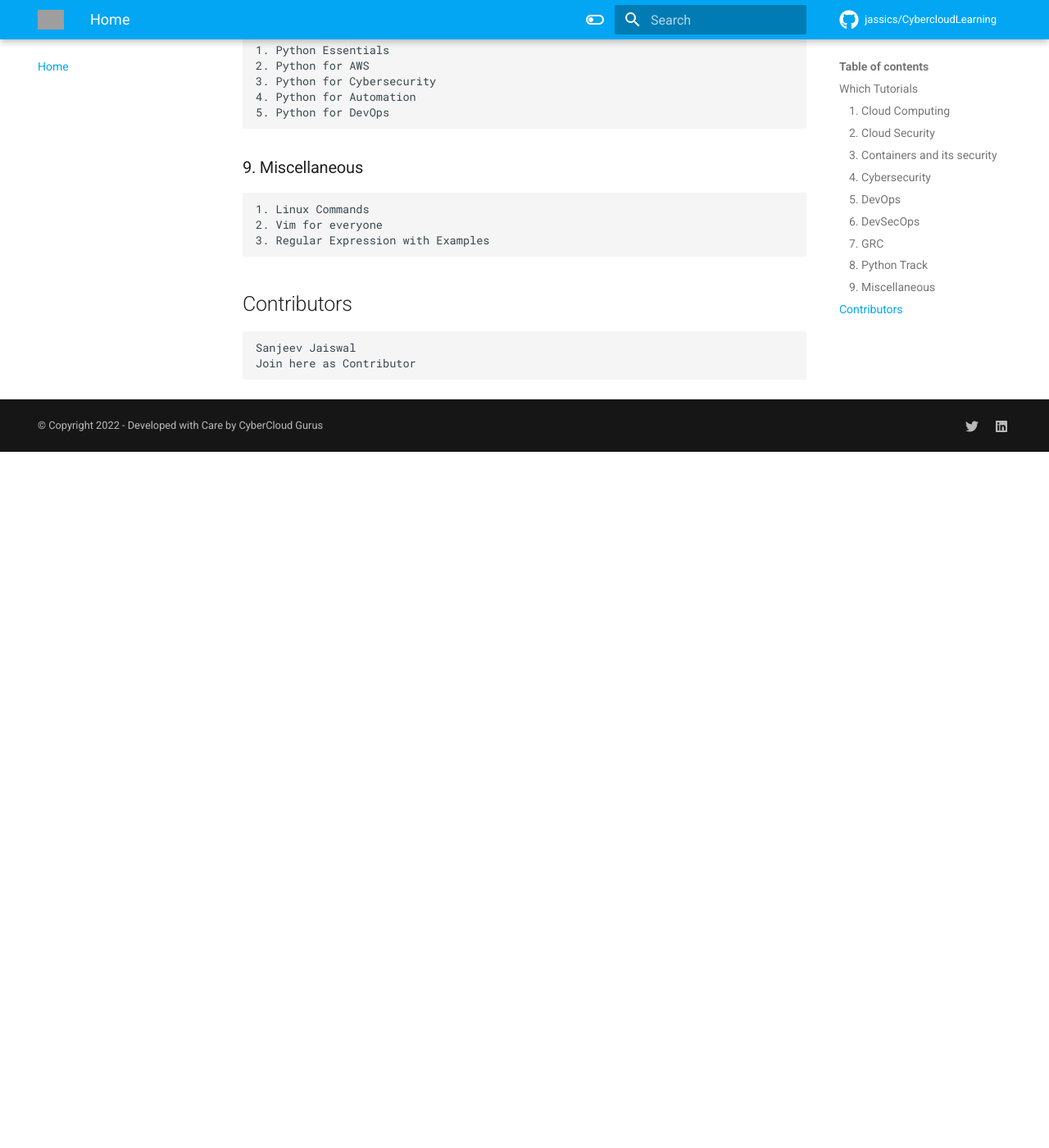
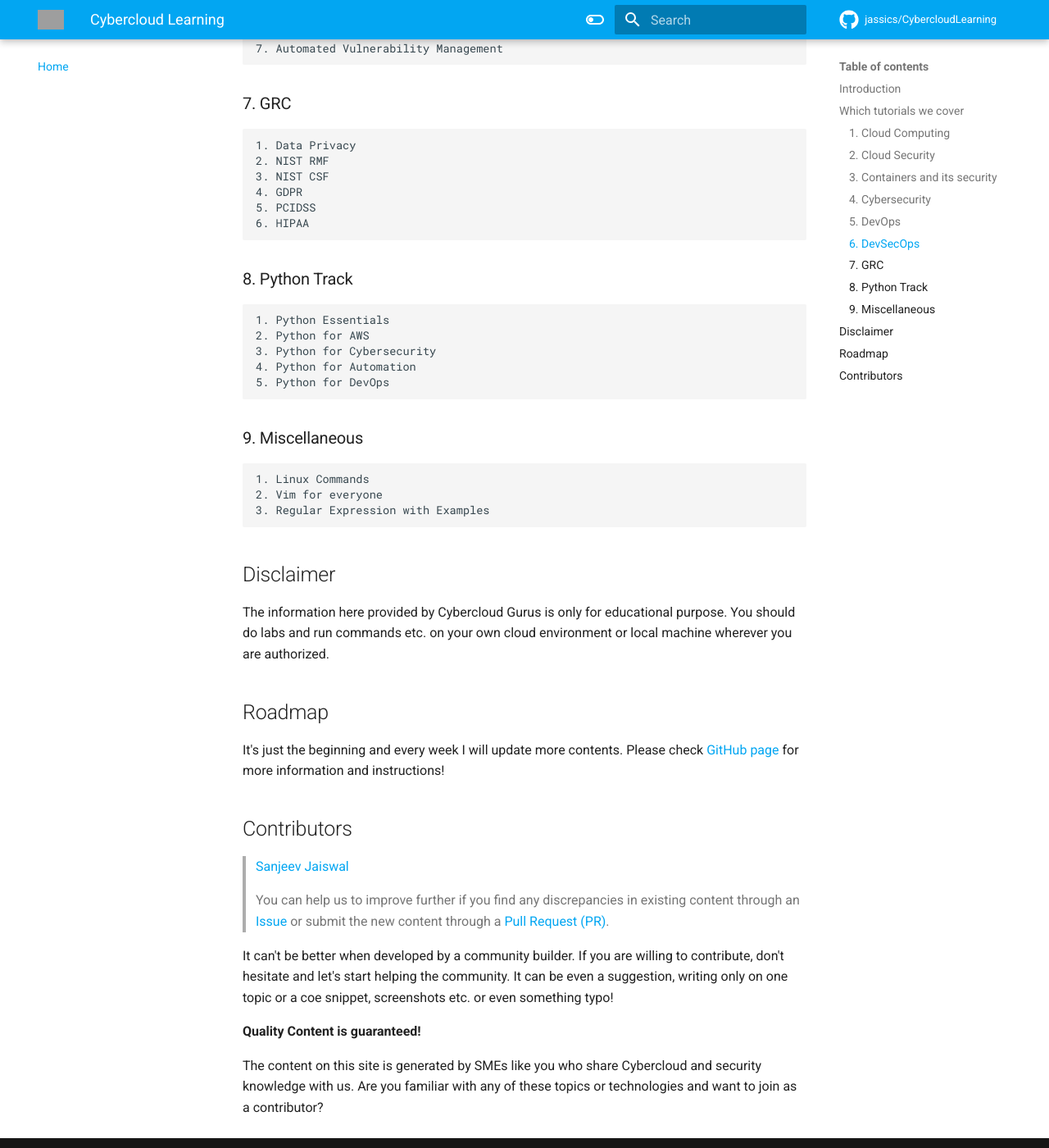
Before and after one commit to jassics/CybercloudLearning, an MkDocs documentation site: the page built from docs/index.md, in a window 1280 px wide and 1400 px high, scrolled down 1874 px. Shown: the whole window at 82% size. Built offline with MkDocs 1.6.1 and Material for MkDocs 9.7.7, drawn with Linux system fonts in a browser that asks for light colours; comment, search, counter and statistics services are not loaded; before the commit the page ends 2425 px from its top, so only the background shows below that; some of the changed text lies outside the part shown; grey boxes are pictures that could not be loaded.

Commit message:
Updated in structured way to main page

```diff
--- a/docs/index.md
+++ b/docs/index.md
@@ -1,8 +1,20 @@
+---
+title: Cybercloud Learning
+description: Single place to learn only necessary topics in Cloud and Security
+---
+
 # Welcome to Cybercloud Learnings
+## Introduction
+Cybercloud Learning is trying to put simple yet practical contents which can be used by beginners or experienced  professionals as revision or skills updated. The goal is to share this knowledge with the cloud and cybersecurity community to better understand offensive and defensive approach on cloud native technologies.
 
-Hello Learners. This space is solely for learning purpose and we will keep updating the tutorials time to time.
+All content on this site is developed by volunteers like us. If you'd like to be one of them, you can contribute your knowledge by submitting a [Pull Request](https://github.com/jassics/CybercloudLearning/pulls). We are open to content from any SMEs or educational institutes.
 
-## Which Tutorials
+Don't worry about submitting content in the wrong format or what section it should be a part of, we can always make improvements later :) When writing content: do try to credit the researcher who discovered it and link to their site/talk.
+
+> Inspired by hackingthe.cloud
+
+
+## Which tutorials we cover
 We will cover topics related to Cloud Computing, DevSecOps and Cybersecurity as mentioned below:
 
 ### 1. Cloud Computing
@@ -61,6 +73,24 @@
     2. Vim for everyone
     3. Regular Expression with Examples
 
+## Disclaimer
+The information here provided by Cybercloud Gurus is only for educational purpose.
+You should do labs and run commands etc. on your own cloud environment or local machine wherever you are authorized.
+
+## Roadmap
+It's just the beginning and every week I will update more contents.
+Please check [GitHub page](https://github.com/jassics/CybercloudLearning) for more information and instructions!
+
+
 ## Contributors
-    Sanjeev Jaiswal
-    Join here as Contributor
+> [Sanjeev Jaiswal](https://www.twitter.com/jassics)
+
+> You can help us to improve further if you find any discrepancies in existing content through an [Issue](https://github.com/jassics/CybercloudLearning/issues) or submit the new content through a [Pull Request (PR)](https://github.com/jassics/CybercloudLearning/pulls).
+
+It can't be better when developed by a community builder. If you are willing to contribute, don't hesitate and let's start helping the community.
+It can be even a suggestion, writing only on one topic or a coe snippet, screenshots etc. or even something typo!
+
+**Quality Content is guaranteed!**
+
+The content on this site is generated by SMEs like you who share Cybercloud and security knowledge with us.
+Are you familiar with any of these topics or technologies and want to join as a contributor?
```
